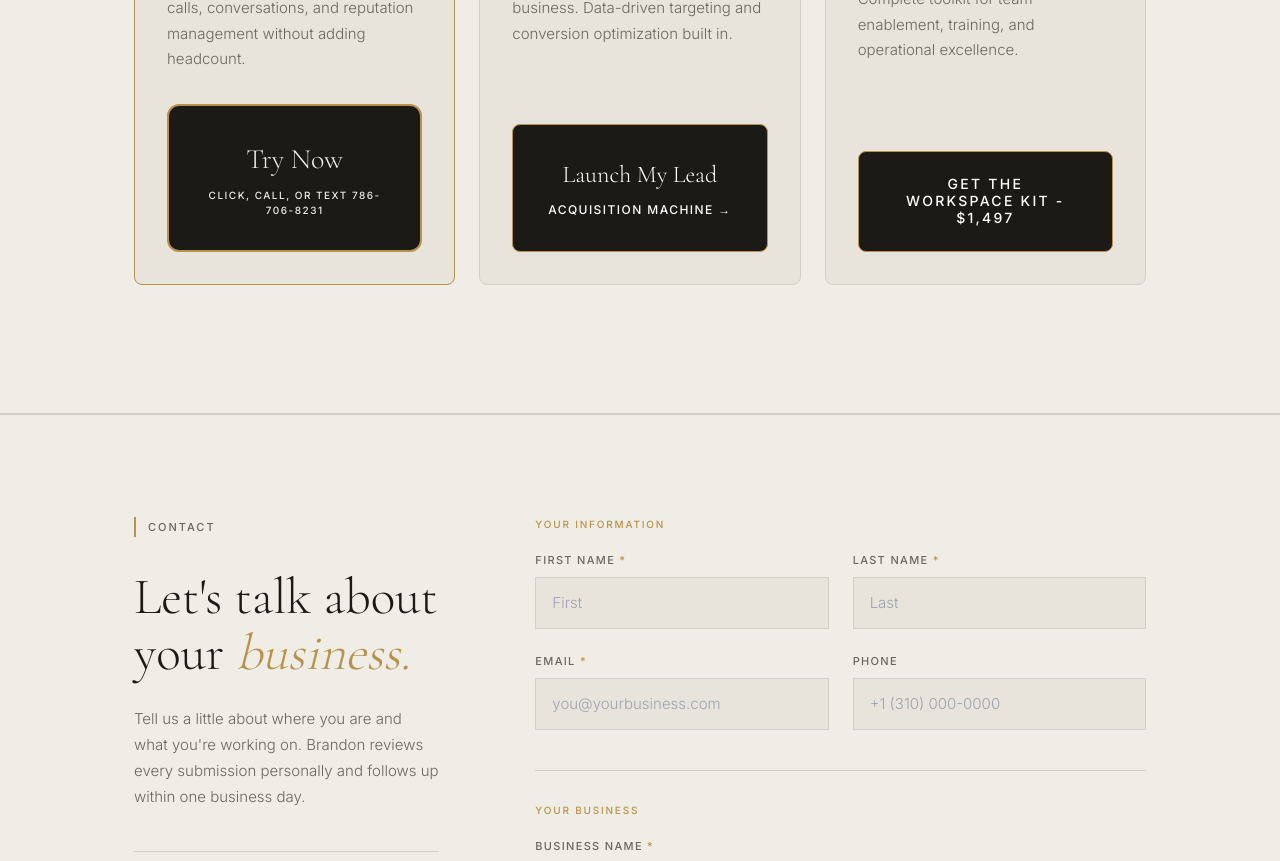
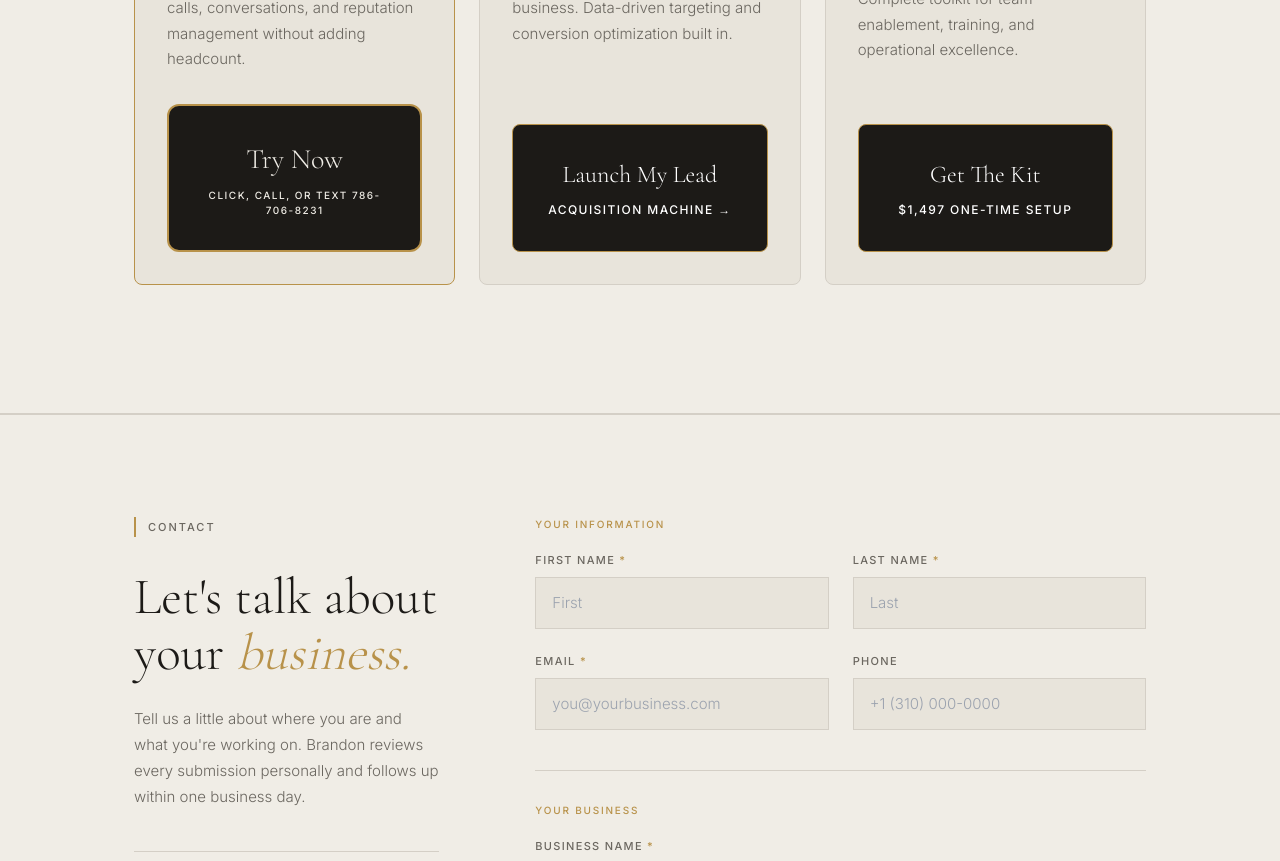
Before and after one commit to letsnavigatebmw/aperture-hospitality, a Next.js app: page / in a window 1280 px wide. Shown: the part 4520-5381 px from the top of the page. Built offline with nearby package versions, Linux system fonts and the light colour scheme.

Commit message:
Match Workspace Kit CTA design and sizing to the first two CTAs: Increase padding, font size, add subtext, consistent hover states

```diff
--- a/app/page.tsx
+++ b/app/page.tsx
@@ -339,8 +339,9 @@ export default function Home() {
                   Complete toolkit for team enablement, training, and operational excellence.
                 </p>
               </div>
-              <a href="https://request.revenuefactory.com/widget/bookings/ai-employee-convo" target="_blank" rel="noopener noreferrer" style={{ display: 'block', textAlign: 'center', padding: '1.5rem 2rem', background: '#1C1A17', color: '#FFFFFF', border: '1.5px solid #B8924A', borderRadius: '8px', textDecoration: 'none', transition: 'all 0.3s', cursor: 'pointer', marginTop: '2rem' }} onMouseEnter={(e) => { e.currentTarget.style.background = '#B8924A'; }} onMouseLeave={(e) => { e.currentTarget.style.background = '#1C1A17'; }}>
-                <div style={{ fontFamily: "'Inter', sans-serif", fontSize: '0.875rem', fontWeight: 500, letterSpacing: '0.16em', textTransform: 'uppercase', lineHeight: 1.2 }}>Get The Workspace Kit - $1,497</div>
+              <a href="https://request.revenuefactory.com/widget/bookings/ai-employee-convo" target="_blank" rel="noopener noreferrer" style={{ display: 'block', textAlign: 'center', padding: '2rem', background: '#1C1A17', color: '#FFFFFF', border: '1.5px solid #B8924A', borderRadius: '8px', textDecoration: 'none', transition: 'all 0.3s', cursor: 'pointer', marginTop: '2rem' }} onMouseEnter={(e) => { e.currentTarget.style.background = '#B8924A'; e.currentTarget.style.color = '#1C1A17'; }} onMouseLeave={(e) => { e.currentTarget.style.background = '#1C1A17'; e.currentTarget.style.color = '#FFFFFF'; }}>
+                <div style={{ fontFamily: "'Cormorant Garamond', Georgia, serif", fontSize: '1.5rem', fontWeight: 300, marginBottom: '0.5rem' }}>Get The Kit</div>
+                <div style={{ fontSize: '0.75rem', fontWeight: 500, letterSpacing: '0.12em', textTransform: 'uppercase' }}>$1,497 one-time setup</div>
               </a>
             </div>
 
```
